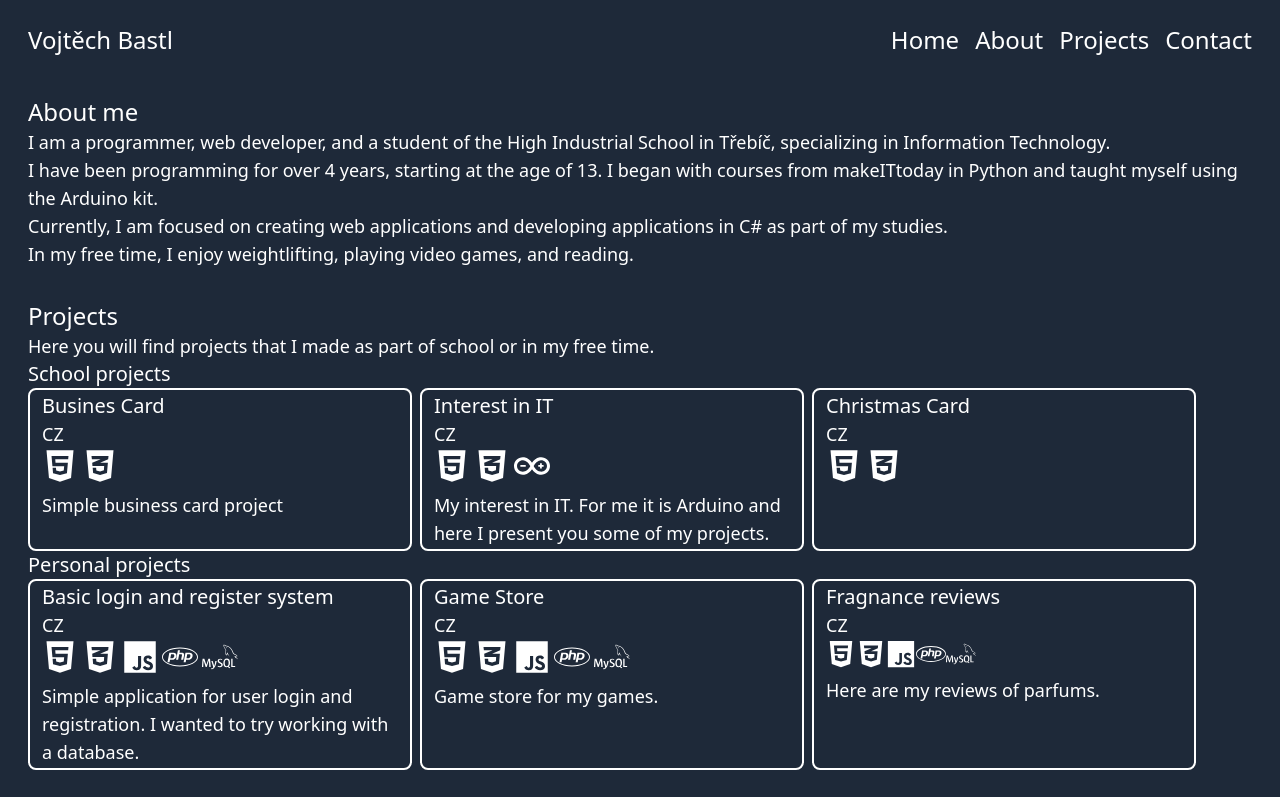
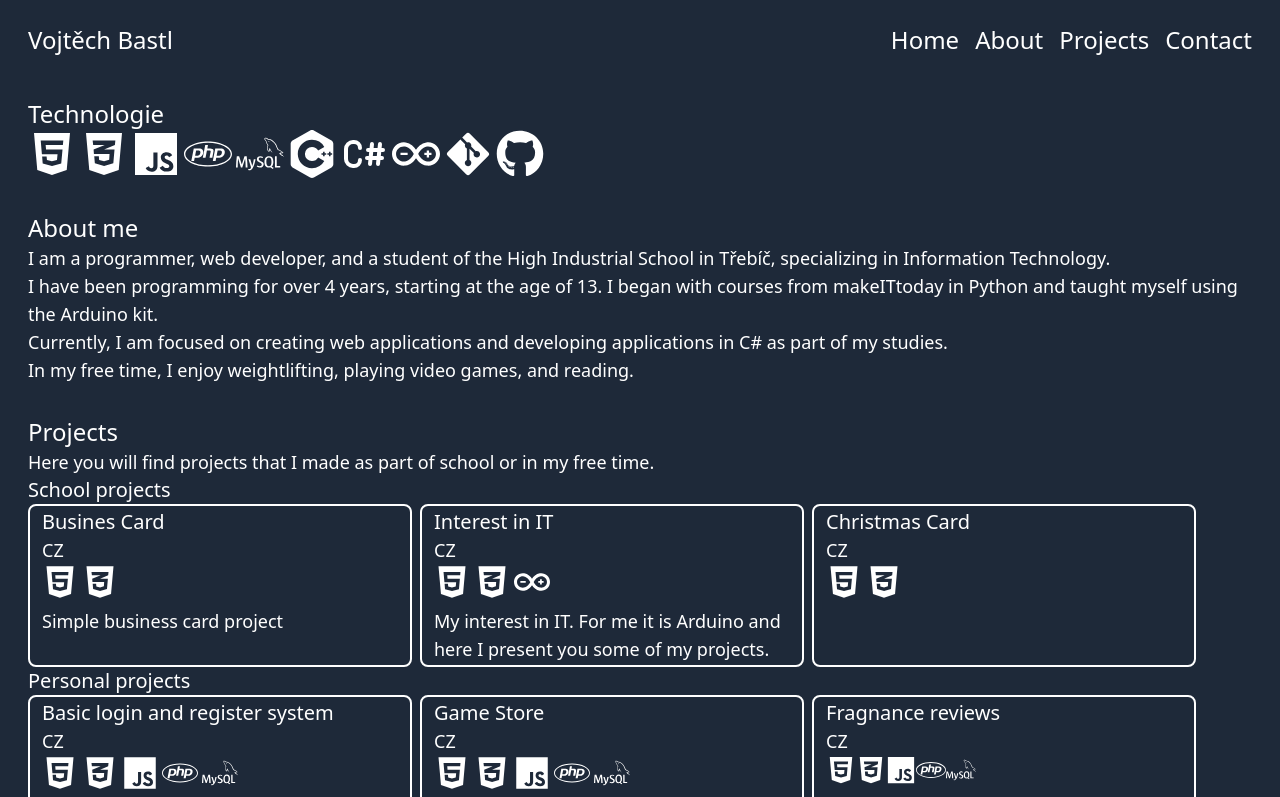
Before and after one commit to V0jta1234/portfolioPage, a React (Vite) app: page / in a window 1280 px wide. Shown: the top 797 px of the page. Built offline with nearby package versions, Linux system fonts and the light colour scheme.

Commit message:
dodělání odkazů

```diff
--- a/src/components/Main.jsx
+++ b/src/components/Main.jsx
@@ -1,9 +1,14 @@
+import Home from './main/Home'
 import About from './main/About'
 import Projects from './main/Projects'
 import Contact from './main/Contact'
+import { ImOpera } from 'react-icons/im'
 function Main() {
     return (
         <div>
+            <section id="home">
+                <Home />
+            </section>
             <section id="about">
                 <About />
             </section>
--- /dev/null
+++ b/src/components/main/Home.jsx
@@ -0,0 +1,34 @@
+import { FaHtml5 } from "react-icons/fa";
+import { FaCss3Alt } from "react-icons/fa";
+import { IoLogoJavascript } from "react-icons/io5";
+import { FaPhp } from "react-icons/fa";
+import { SiMysql } from "react-icons/si";
+import { SiCplusplus } from "react-icons/si";
+import { TbBrandCSharp } from "react-icons/tb";
+import { SiArduino } from "react-icons/si";
+import { FaGitAlt } from "react-icons/fa";
+import { FaGithub } from "react-icons/fa";
+
+function Home(){
+    return(
+        <div className="bg-gray-800 text-white p-4">
+            <div className="mx-3 py-0.5">
+                <h1 className="text-2xl">Technologie</h1>
+                <div className="text-5xl flex gap-1">
+                    <FaHtml5 />
+                    <FaCss3Alt />
+                    <IoLogoJavascript />
+                    <FaPhp />
+                    <SiMysql />
+                    <SiCplusplus />
+                    <TbBrandCSharp />
+                    <SiArduino />
+                    <FaGitAlt />
+                    <FaGithub />
+                </div>
+            </div>
+        </div>
+    )
+}
+
+export default Home
--- a/src/components/main/projects/BusinesCard.jsx
+++ b/src/components/main/projects/BusinesCard.jsx
@@ -3,12 +3,12 @@ import { FaCss3Alt } from "react-icons/fa";
 
 function BusinesCard() {
     return (
-        <div className="border-2 rounded-lg px-3 py-0.5 w-sm h-sm">
+        <a className="border-2 rounded-lg px-3 py-0.5 w-sm h-sm" onclick="https://bastlv.wz.cz/projekty/vizitka.html">
             <h1 className="text-xl">Busines Card</h1>{/*Jméno projektu*/}
             <h2 className="text-lg">CZ</h2>{/*Jazyky*/}
             <div className="text-4xl inline-flex gap-1"><FaHtml5 /> <FaCss3Alt /></div>{/*Použité technologie*/}
             <p>Simple business card project</p>{/*Popis projektu*/}
-        </div>
+        </a>
     )
 }
 
--- a/src/components/main/projects/ChristmasCard.jsx
+++ b/src/components/main/projects/ChristmasCard.jsx
@@ -3,12 +3,12 @@ import { FaCss3Alt } from "react-icons/fa";
 
 function ChristmasCard() {
     return (
-        <div className="border-2 rounded-lg px-3 py-0.5 w-sm h-sm">
+        <a className="border-2 rounded-lg px-3 py-0.5 w-sm h-sm" onclick="https://bastlv.wz.cz/projekty/p%C5%99%C3%A1n%C3%AD/new%201.html">
             <h1 className="text-xl">Christmas Card</h1>{/*Jméno projektu*/}
             <h2 className="text-lg">CZ</h2>{/*Jazyky*/}
             <div className="text-4xl inline-flex gap-1"><FaHtml5 /> <FaCss3Alt /></div>{/*Použité technologie*/}
             <p></p>{/*Popis projektu*/}
-        </div>
+        </a>
     )
 }
 
--- a/src/components/main/projects/GameStore.jsx
+++ b/src/components/main/projects/GameStore.jsx
@@ -6,12 +6,12 @@ import { SiMysql } from "react-icons/si";
 
 function GameStore() {
     return (
-        <div className="border-2 rounded-lg px-3 py-0.5 w-sm h-sm">
+        <a className="border-2 rounded-lg px-3 py-0.5 w-sm h-sm" onclick="https://bastlv.wz.cz/projekty/Vlastni_logReg/gameStore/index.php?s=main&">
             <h1 className="text-xl">Game Store</h1>{/*Jméno projektu*/}
             <h2 className="text-lg">CZ</h2>{/*Jazyky*/}
             <div className="text-4xl inline-flex gap-1"><FaHtml5 /> <FaCss3Alt /> <IoLogoJavascript /> <FaPhp /> <SiMysql /></div>{/*Použité technologie*/}
             <p>Game store for my games.</p>{/*Popis projektu*/}
-        </div>
+        </a>
     )
 }
 
--- a/src/components/main/projects/InterestIT.jsx
+++ b/src/components/main/projects/InterestIT.jsx
@@ -4,12 +4,12 @@ import { SiArduino } from "react-icons/si";
 
 function InterestIT() {
     return (
-        <div className="border-2 rounded-lg px-3 py-0.5 w-sm h-sm">
+        <a className="border-2 rounded-lg px-3 py-0.5 w-sm h-sm" onclick="https://bastlv.wz.cz/projekty/Arduino/zajemMainPage.html">
             <h1 className="text-xl">Interest in IT</h1>{/*Jméno projektu*/}
             <h2 className="text-lg">CZ</h2>{/*Jazyky*/}
             <div className="text-4xl inline-flex gap-1"><FaHtml5 /> <FaCss3Alt /> <SiArduino /></div>{/*Použité technologie*/}
             <p>My interest in IT. For me it is Arduino and here I present you some of my projects.</p>{/*Popis projektu*/}
-        </div>
+        </a>
     )
 }
 
--- a/src/components/main/projects/LoginRegister.jsx
+++ b/src/components/main/projects/LoginRegister.jsx
@@ -6,12 +6,12 @@ import { SiMysql } from "react-icons/si";
 
 function LoginRegister() {
     return (
-        <div className="border-2 rounded-lg px-3 py-0.5 w-sm h-sm">
+        <a className="border-2 rounded-lg px-3 py-0.5 w-sm h-sm" onclick="https://bastlv.wz.cz/projekty/Vlastni_logReg/index.php?s=notLogin">
             <h1 className="text-xl">Basic login and register system</h1>{/*Jméno projektu*/}
             <h2 className="text-lg">CZ</h2>{/*Jazyky*/}
             <div className="text-4xl inline-flex gap-1"><FaHtml5 /> <FaCss3Alt /> <IoLogoJavascript /> <FaPhp /> <SiMysql /></div>{/*Použité technologie*/}
             <p>Simple application for user login and registration. I wanted to try working with a database.</p>{/*Popis projektu*/}
-        </div>
+        </a>
     )
 }
 
```
